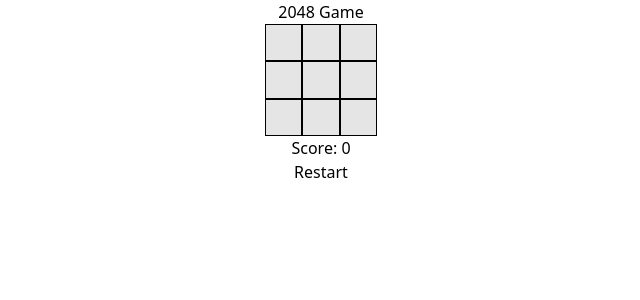
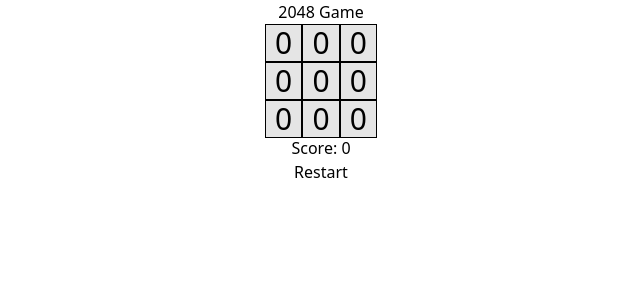
Before and after one commit to Dyluan/512-React, a React (Create React App) app: page / in a window 1280 px wide. Shown: the top 300 px of the page, without its empty margins (319-959 px from the left). Built offline with nearby package versions, Linux system fonts and the light colour scheme; the HTML template or start-up script is replaced by a standard one.

Commit message:
modified the design a bit

```diff
--- a/src/App.js
+++ b/src/App.js
@@ -189,7 +189,8 @@ function App() {
       <div className="board grid grid-cols-3 w-28 h-28">
         {board.map((value, index) => (
           <div key={index} className="cell border-black border-solid border flex justify-center items-center text-3xl" style={{backgroundColor:colorize(value)}}>
-            {value !== 0 ? value : ''}
+            {/* {value !== 0 ? value : ''} */}
+            {value}
           </div>
         ))}
       </div>
```
